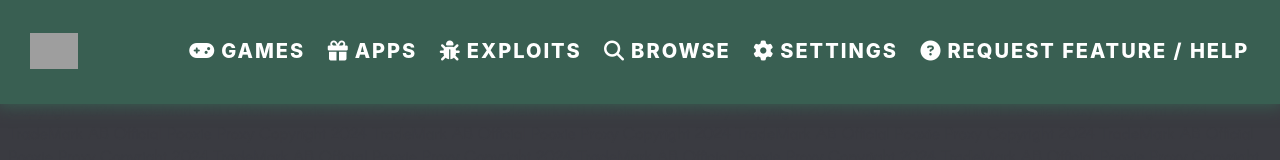
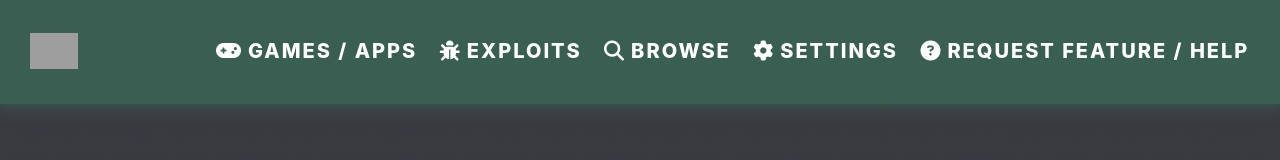
Before and after one commit to pooxie-proxy/Pooxie-Proxy-Official, a website: page static/index.html in a window 1280 px wide. Shown: the top 160 px of the page. Drawn offline with nearby package versions, Linux system fonts and the light colour scheme; files that its build step writes are made by us from their sources; grey boxes are pictures that could not be loaded; a script that the page names is missing.

Commit message:
Update index.html

```diff
--- a/static/index.html
+++ b/static/index.html
@@ -20,8 +20,7 @@
 <div class="fixed-nav-bar">
   <a class="icon" href="/./"><img id="INImg" src="main.png"></a>
     <div class="fixed-nav-bar-right">
-        <a class="navbar-link" href="/./events"><i class="fa-solid fa-gamepad navbar-icon bugrot-icon"></i>Games</a>
-        <a class="navbar-link" href="/./news"><i class="fa-solid fa-gift navbar-icon bugrot-icon"></i>Apps</a>
+        <a class="navbar-link" href="/./events"><i class="fa-solid fa-gamepad navbar-icon bugrot-icon"></i>Games / Apps</a>
         <a class="navbar-link" href="https://docs.google.com/document/d/1Kgdm4FLFkQAFChptymQBb5mDZebCQ9Bmf1MR_gQXtAY/edit?usp=sharing"><i class="fa-solid fa-bug navbar-icon bugrot-icon"></i>Exploits</a>
         <a class="navbar-link" href="/./local-news"><i class="fa-solid fa-magnifying-glass navbar-icon searot-icon"></i>Browse</a>
         <a class="navbar-link" href="/./diagnostic"><i class="fa-solid fa-gear navbar-icon settings-icon"></i>Settings</a>
```
